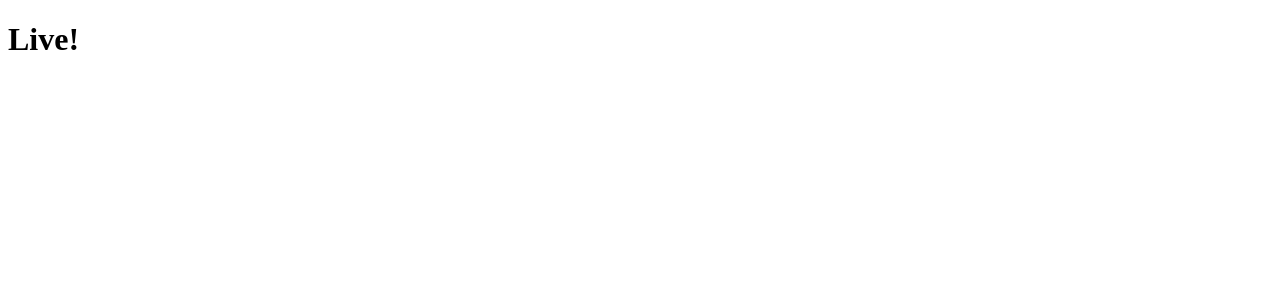
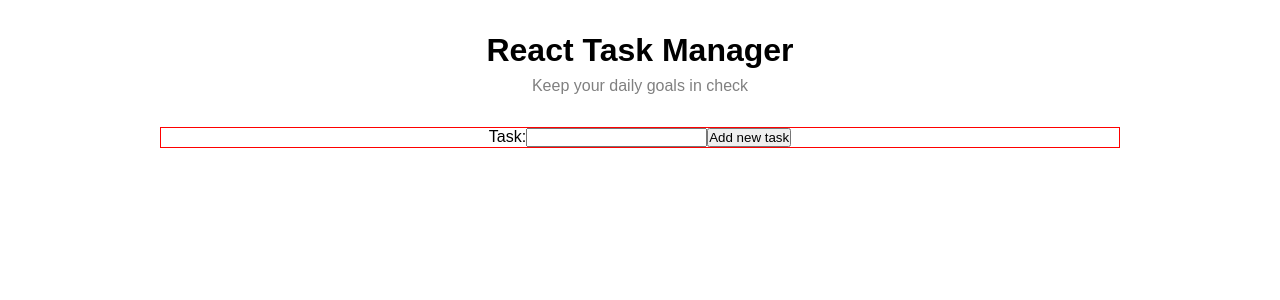
Before and after one commit to augustojs1/react-task-manager, a React (Create React App) app: page / in a window 1280 px wide. Shown: the top 300 px of the page. Built offline with nearby package versions, Linux system fonts and the light colour scheme.

Commit message:
Created form logic

```diff
--- a/public/index.html
+++ b/public/index.html
@@ -1,13 +1,13 @@
 <!DOCTYPE html>
-<html lang="en">
+<html lang="pt-br">
   <head>
     <meta charset="utf-8" />
     <link rel="icon" href="%PUBLIC_URL%/favicon.ico" />
     <meta name="viewport" content="width=device-width, initial-scale=1" />
     <meta name="theme-color" content="#000000" />
     <meta
-      name="description"
-      content="Web site created using create-react-app"
+      name="Task Manager"
+      content="Keep track of your daily goals created with React"
     />
     <link rel="apple-touch-icon" href="%PUBLIC_URL%/logo192.png" />
     <!--
@@ -24,7 +24,7 @@
       work correctly both with client-side routing and a non-root public URL.
       Learn how to configure a non-root public URL by running `npm run build`.
     -->
-    <title>React App</title>
+    <title>Task Manager</title>
   </head>
   <body>
     <noscript>You need to enable JavaScript to run this app.</noscript>
--- a/src/App.css
+++ b/src/App.css
@@ -1,5 +1,11 @@
 * {
     box-sizing: border-box;
+    padding: 0;
+    margin: 0;
+}
+
+body {
+    font-family: Arial, Helvetica, sans-serif;
 }
 
 a {
@@ -10,3 +16,9 @@ a {
 img {
     width: 100%;
 }
+
+.container {
+    justify-content: center;
+    width: 60rem;
+    margin: 0 auto;
+}
--- a/src/App.jsx
+++ b/src/App.jsx
@@ -1,10 +1,13 @@
 import React from "react";
 import "./App.css"
+import Header from "./Header";
+import AddTask from "./Components/Form/AddTask";
 
 function App() {
   return (
-    <div>
-      <h1>Live!</h1>
+    <div className="container">
+      <Header />
+      <AddTask />
     </div>
   );
 }
--- /dev/null
+++ b/src/Components/Form/AddTask.jsx
@@ -0,0 +1,38 @@
+import React from 'react';
+import styles from "./AddTask.module.css";
+
+const AddTask = () => {
+    const [form, setForm] = React.useState('');
+    const [taskList, setTaskList] = React.useState([]);
+    let task = {};
+
+    const handleChange = ({ target }) => {
+        setForm(target.value);
+    }
+
+    const handleSubmit = (e) => {
+        e.preventDefault();
+
+        task = {
+            title: form,
+            done: false,
+        }
+
+        setForm('');
+        setTaskList([...taskList, task]);
+    }
+
+    console.log(taskList);
+
+    return (
+        <div>
+            <form onSubmit={handleSubmit} className={styles.FormContainer}>
+                <label htmlFor="">Task:</label>
+                <input type="text" id="task" value={form} onChange={handleChange} />
+                <button>Add new task</button>
+            </form>
+        </div>
+    )
+}
+
+export default AddTask;
--- /dev/null
+++ b/src/Components/Form/AddTask.module.css
@@ -0,0 +1,4 @@
+.FormContainer {
+    border: 1px solid red;
+    text-align: center;
+}
--- /dev/null
+++ b/src/Header.jsx
@@ -0,0 +1,13 @@
+import React from 'react';
+import styles from "./Header.module.css";
+
+const Header = () => {
+    return (
+        <header>
+            <h1>React Task Manager</h1>
+            <p>Keep your daily goals in check</p>
+        </header>
+    )
+}
+
+export default Header;
--- /dev/null
+++ b/src/Header.module.css
@@ -0,0 +1,12 @@
+header {
+    text-align: center;
+}
+
+h1 {
+    padding: 2rem 2rem 0.5rem 2rem;
+}
+
+p {
+    color: gray;
+    margin-bottom: 2rem;
+}
```
Also changed, not shown: src/Button.jsx (added, +11 -0 lines), task-manager.jpg (added).
